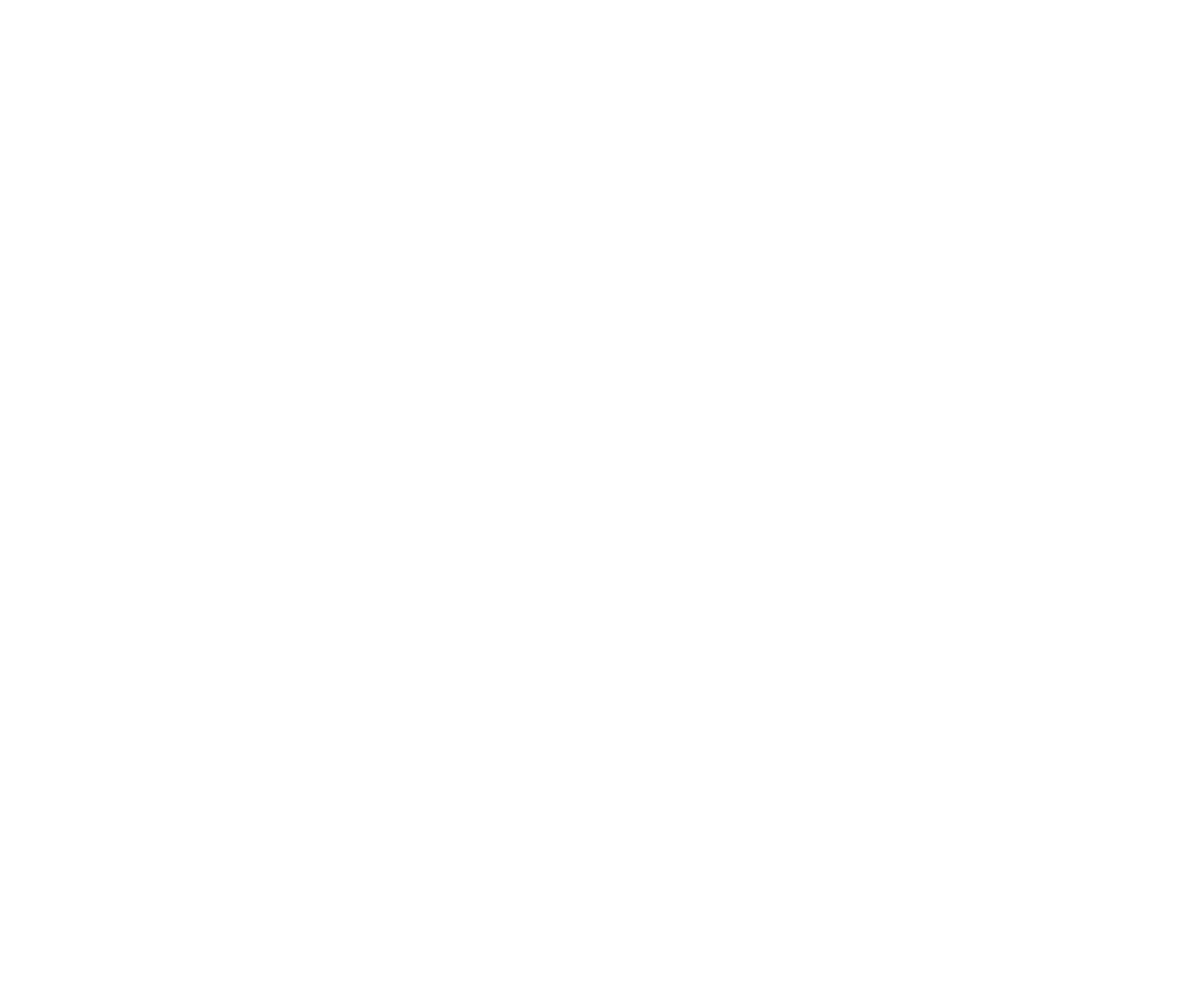
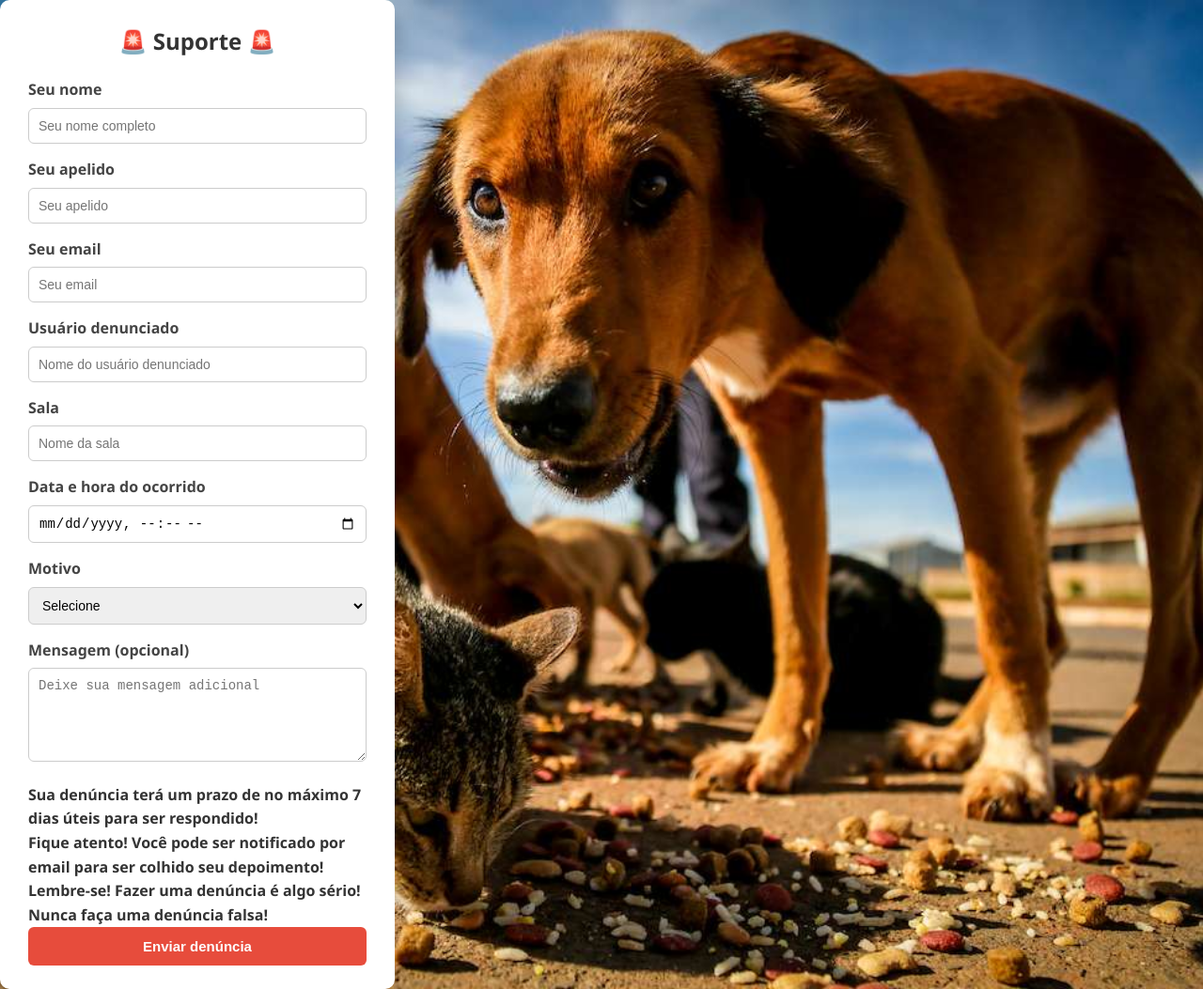
Before and after one commit to Jeffin2/Site-Arrecadacao-para-Animais-em-Situacao-de-Rua, a plain HTML site: page contato.html in a window 1280 px wide. Shown: the whole page at 94% size. Before the commit the page ends 800 px from the top, so only its background shows below. Drawn offline with Linux system fonts and the light colour scheme.

Commit message:
adicionando o suporte

```diff
--- /dev/null
+++ b/contato.css
@@ -0,0 +1,117 @@
+/* Reset básico */
+* {
+    margin: 0;
+    padding: 0;
+    box-sizing: border-box;
+}
+
+/* Fonte e fundo */
+body {
+    background-image: url("images/galeria-3-abandono-3.jpg");
+    background-size: cover;      /* cobre a tela inteira */
+    background-position: center; /* centraliza */
+    background-repeat: no-repeat;/* não repete */
+    min-height: 100vh;
+    font-family: 'Segoe UI', Tahoma, Geneva, Verdana, sans-serif;
+    color: #333;
+    line-height: 1.6;
+}
+
+/* Container principal */
+.contato-suporte{
+  background: #ffffff;
+  width: 100%;
+  max-width: 420px;
+  padding: 25px 30px;
+  border-radius: 10px;
+  box-shadow: 0 10px 25px rgba(0, 0, 0, 0.2);
+  align-items: center;
+  justify-content: center;
+}
+
+/* Título */
+.contato-suporte h2 {
+  text-align: center;
+  margin-bottom: 20px;
+  color: #333;
+}
+
+/* Labels */
+.contato-suporte label {
+  display: block;
+  margin-bottom: 6px;
+  font-weight: bold;
+  color: #444;
+}
+
+/* Inputs e selects */
+.contato-suporte input,
+.contato-suporte select,
+.contato-suporte textarea {
+  width: 100%;
+  padding: 10px;
+  margin-bottom: 15px;
+  border-radius: 6px;
+  border: 1px solid #ccc;
+  font-size: 14px;
+}
+
+/* Textarea */
+.contato-suporte textarea {
+  resize: vertical;
+  min-height: 100px;
+}
+
+/* Botão enviar */
+.contato-suporte button {
+  width: 100%;
+  padding: 12px;
+  border: none;
+  border-radius: 6px;
+  background: #e74c3c;
+  color: #fff;
+  font-size: 15px;
+  font-weight: bold;
+  cursor: pointer;
+  transition: background 0.3s;
+}
+
+.contato-suporte button:hover {
+  background: #c0392b;
+}
+
+/* Botão voltar */
+.voltar-link {
+  display: block;
+  text-align: center;
+  margin-top: 15px;
+  text-decoration: none;
+  font-size: 14px;
+  color: #555;
+}
+
+.voltar-link:hover {
+  text-decoration: underline;
+}
+
+/* Mensagens */
+.mensagem {
+  margin-top: 10px;
+  text-align: center;
+  font-size: 14px;
+}
+
+.mensagem.sucesso {
+  color: green;
+}
+
+.mensagem.erro {
+  color: red;
+}
+
+/* Responsivo */
+@media (max-width: 480px) {
+  .contato-suporte {
+    padding: 20px;
+  }
+}
--- a/contato.html
+++ b/contato.html
@@ -0,0 +1,60 @@
+<!DOCTYPE html>
+<html lang="en">
+
+<head>
+    <meta charset="UTF-8">
+    <meta name="viewport" content="width=device-width, initial-scale=1.0">
+    <title>Support contact</title>
+    <link rel="stylesheet" href="contato.css">
+</head>
+
+<body>
+
+    <div class="contato-suporte">
+        <form action="https://formsubmit.co/jeffinpvp.games@gmail.com" method="POST">
+            <h2>🚨 Suporte 🚨</h2>
+
+            <input type="hidden" name="_subject" value="🚨 Nova denúncia no chat">
+            <input type="hidden" name="_captcha" value="false">
+
+            <label>Seu nome</label>
+            <input type="text" name="nome-denunciante" placeholder="Seu nome completo" required>
+
+            <label>Seu apelido</label>
+            <input type="text" name="apelido-denunciante" placeholder="Seu apelido" required>
+
+            <label>Seu email</label>
+            <input type="email" name="email-denunciante" placeholder="Seu email" required>
+
+            <label>Usuário denunciado</label>
+            <input type="text" name="denunciado" placeholder="Nome do usuário denunciado" required>
+
+            <label>Sala</label>
+            <input type="text" name="sala" placeholder="Nome da sala" required>
+
+            <label>Data e hora do ocorrido</label>
+            <input type="datetime-local" name="data-e-hora" placeholder="Data e hora do ocorrido" required>
+
+            <label>Motivo</label>
+            <select name="motivo" required>
+                <option value="">Selecione</option>
+                <option value="Ofensa">Ofensa</option>
+                <option value="*****édio">A-s-s-é-d-i-o</option>
+                <option value="Spam">Spam</option>
+                <option value="Conteúdo impróprio">Conteúdo impróprio</option>
+                <option value="Outro">Outro</option>
+            </select>
+
+            <label>Mensagem (opcional)</label>
+            <textarea name="mensagem" placeholder="Deixe sua mensagem adicional"></textarea>
+            <h4>Sua denúncia terá um prazo de no máximo 7 dias úteis para ser respondido!</h4>
+            <h4>Fique atento! Você pode ser notificado por email para ser colhido seu depoimento!</h4>
+            <h4>Lembre-se! Fazer uma denúncia é algo sério!</h4>
+            <h4>Nunca faça uma denúncia falsa!</h4>
+            <button type="submit">Enviar denúncia</button>
+        </form>
+    </div>
+
+</body>
+
+</html>
```
Also changed, not shown: index.html (+1 -0 lines).
